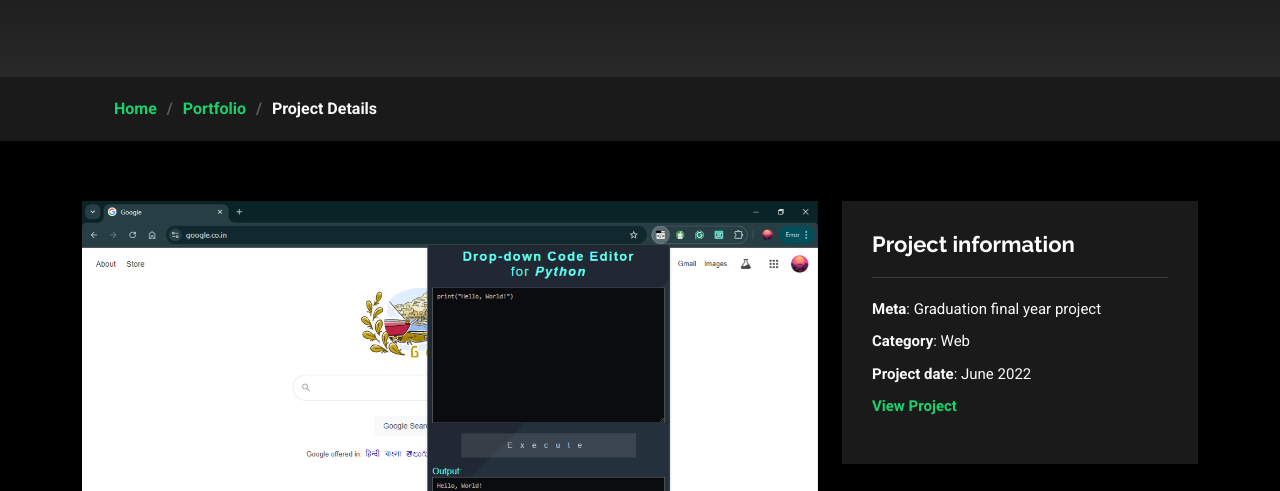
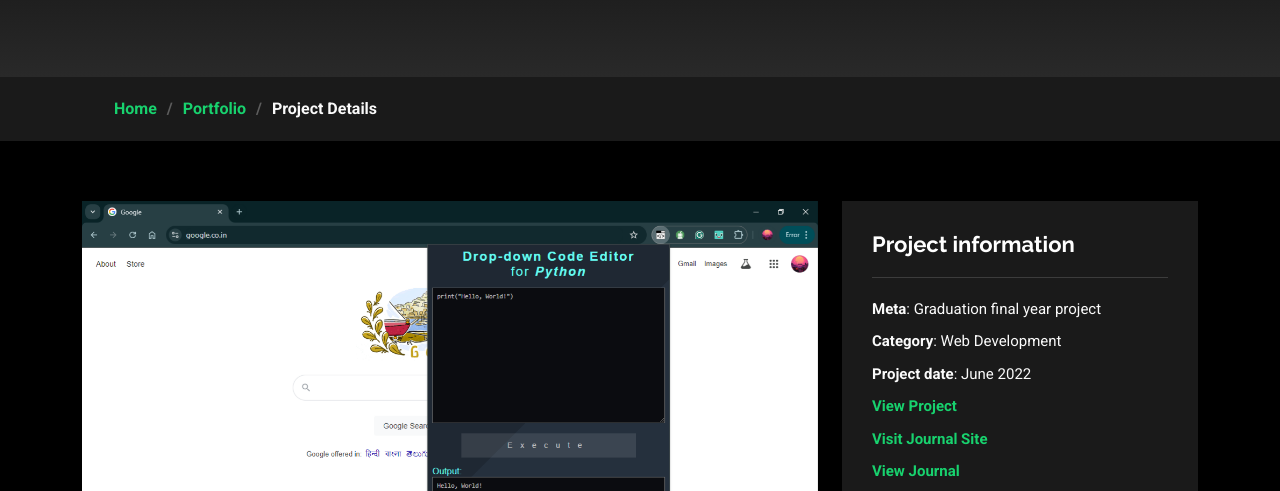
Before and after one commit to 4byss/Genesis, a plain HTML site: page portfolio_extension.html in a window 1280 px wide. Shown: the part 242-733 px from the top of the page. Drawn offline with Linux system fonts and the light colour scheme.

Commit message:
provided link to journal
commit

```diff
--- a/portfolio_extension.html
+++ b/portfolio_extension.html
@@ -146,9 +146,11 @@
               <h3>Project information</h3>
               <ul>
                 <li><strong>Meta</strong>: Graduation final year project</li>
-                <li><strong>Category</strong>: Web</li>
+                <li><strong>Category</strong>: Web Development</li>
                 <li><strong>Project date</strong>: June 2022</li>
                 <li><a href="https://github.com/4byss/Chrome-Extension" target="_blank"><strong>View Project</strong></a></li>
+                <li><a href="https://www.jetir.org/view?paper=JETIR2203489" target="_blank"><strong>Visit Journal Site</strong></a></li>
+                <li><a href="https://www.jetir.org/papers/JETIR2203489.pdf" target="_blank"><strong>View Journal</strong></a></li>
               </ul>
             </div>
             <div class="portfolio-description" data-aos="fade-up" data-aos-delay="300">
```
